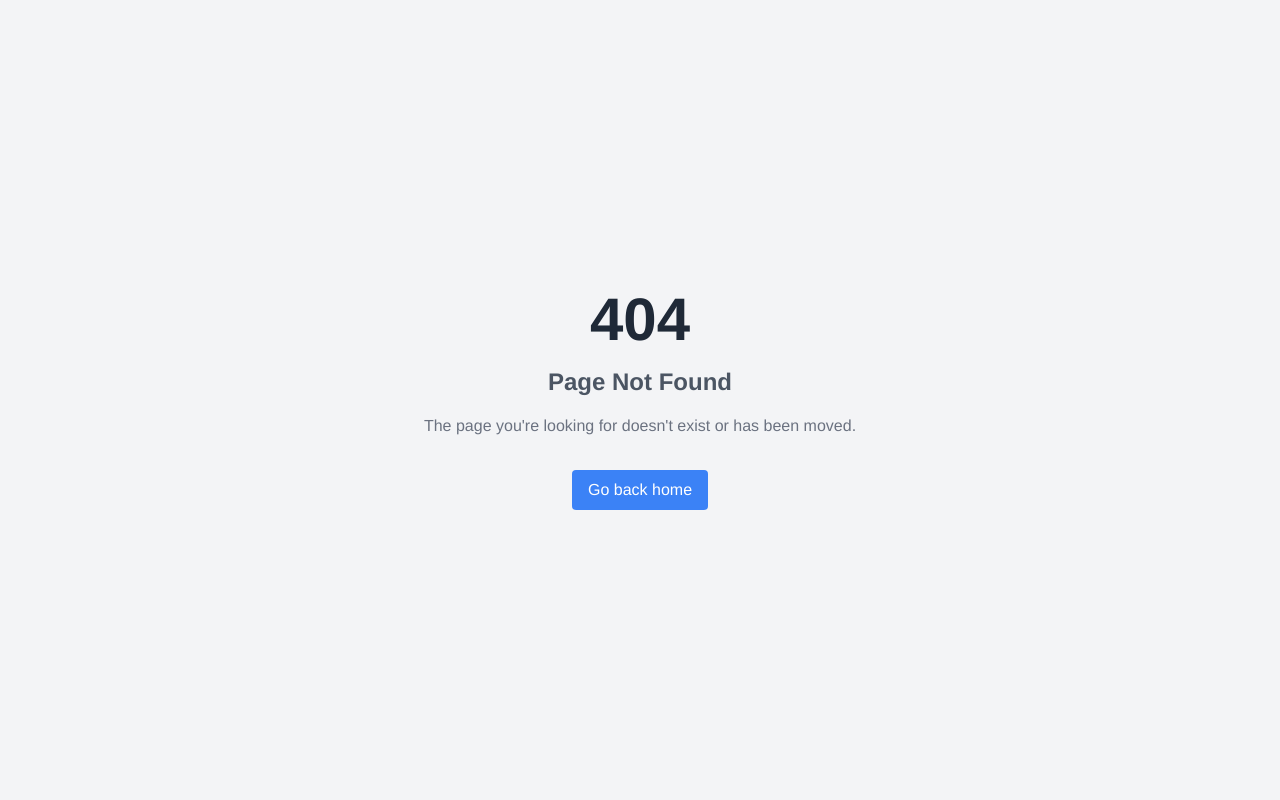
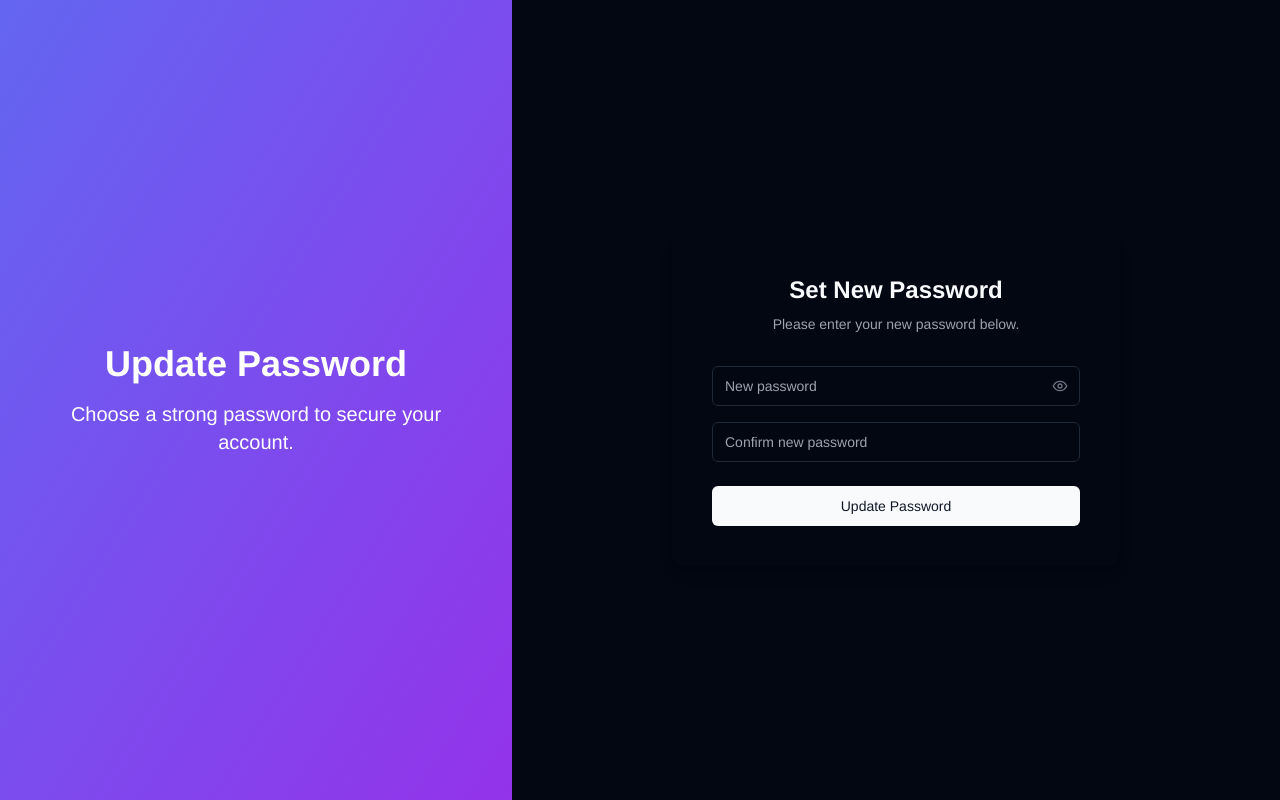
Before and after one commit to bilalmoten/rapidsitefinal, a Next.js app: page /update-password in a window 1280 px wide. Before the commit this address had no page. Built offline with nearby package versions, Linux system fonts and the light colour scheme.

Commit message:
forget and reset password implementation, checking working

```diff
--- /dev/null
+++ b/app/reset-password/page.tsx
@@ -0,0 +1,84 @@
+"use client";
+
+import { useState } from "react";
+import { Button } from "@/components/ui/button";
+import { Input } from "@/components/ui/input";
+import { createClient } from "@/utils/supabase/client";
+import { toast } from "sonner";
+import Link from "next/link";
+
+export default function ResetPasswordPage() {
+  const [email, setEmail] = useState("");
+  const [isLoading, setIsLoading] = useState(false);
+
+  const handleSubmit = async (e: React.FormEvent) => {
+    e.preventDefault();
+    setIsLoading(true);
+
+    try {
+      const supabase = createClient();
+      const { error } = await supabase.auth.resetPasswordForEmail(email, {
+        redirectTo: `${process.env.NEXT_PUBLIC_SITE_URL}/auth/callback?next=/update-password`,
+      });
+
+      if (error) throw error;
+
+      toast.success("Check your email for the password reset link");
+      setEmail("");
+    } catch (error) {
+      console.error("Error:", error);
+      toast.error("Failed to send reset password email");
+    } finally {
+      setIsLoading(false);
+    }
+  };
+
+  return (
+    <div className="flex min-h-screen">
+      <div className="w-2/5 bg-gradient-to-br from-indigo-500 to-purple-600 text-white flex flex-col justify-center items-center p-12">
+        <h1 className="text-4xl font-bold mb-4">Reset Password</h1>
+        <p className="text-xl text-center">
+          Don't worry! It happens to the best of us.
+        </p>
+      </div>
+
+      <div className="w-3/5 flex items-center justify-center bg-background">
+        <div className="w-full max-w-md space-y-8 p-10 bg-card rounded-xl shadow-lg">
+          <div className="text-center">
+            <h2 className="text-2xl font-bold">Forgot your password?</h2>
+            <p className="mt-2 text-sm text-muted-foreground">
+              Enter your email address below and we'll send you a link to reset
+              your password.
+            </p>
+          </div>
+
+          <form onSubmit={handleSubmit} className="mt-8 space-y-6">
+            <div>
+              <Input
+                type="email"
+                placeholder="Enter your email"
+                value={email}
+                onChange={(e) => setEmail(e.target.value)}
+                required
+                className="w-full"
+              />
+            </div>
+
+            <Button type="submit" className="w-full" disabled={isLoading}>
+              {isLoading ? "Sending..." : "Send Reset Link"}
+            </Button>
+
+            <div className="text-center">
+              <Link
+                href="/login"
+                className="text-sm text-indigo-600 hover:text-indigo-500"
+              >
+                Back to login
+              </Link>
+            </div>
+          </form>
+        </div>
+      </div>
+    </div>
+  );
+}
--- /dev/null
+++ b/app/update-password/page.tsx
@@ -0,0 +1,111 @@
+"use client";
+
+import { useState } from "react";
+import { Button } from "@/components/ui/button";
+import { Input } from "@/components/ui/input";
+import { createClient } from "@/utils/supabase/client";
+import { toast } from "sonner";
+import { useRouter } from "next/navigation";
+import { Eye, EyeOff } from "lucide-react";
+
+export default function UpdatePasswordPage() {
+  const [password, setPassword] = useState("");
+  const [confirmPassword, setConfirmPassword] = useState("");
+  const [isLoading, setIsLoading] = useState(false);
+  const [showPassword, setShowPassword] = useState(false);
+  const router = useRouter();
+
+  const handleSubmit = async (e: React.FormEvent) => {
+    e.preventDefault();
+
+    if (password !== confirmPassword) {
+      toast.error("Passwords do not match");
+      return;
+    }
+
+    if (password.length < 6) {
+      toast.error("Password must be at least 6 characters long");
+      return;
+    }
+
+    setIsLoading(true);
+
+    try {
+      const supabase = createClient();
+      const { error } = await supabase.auth.updateUser({
+        password: password,
+      });
+
+      if (error) throw error;
+
+      toast.success("Password updated successfully");
+      router.push("/login");
+    } catch (error) {
+      console.error("Error:", error);
+      toast.error("Failed to update password");
+    } finally {
+      setIsLoading(false);
+    }
+  };
+
+  return (
+    <div className="flex min-h-screen">
+      <div className="w-2/5 bg-gradient-to-br from-indigo-500 to-purple-600 text-white flex flex-col justify-center items-center p-12">
+        <h1 className="text-4xl font-bold mb-4">Update Password</h1>
+        <p className="text-xl text-center">
+          Choose a strong password to secure your account.
+        </p>
+      </div>
+
+      <div className="w-3/5 flex items-center justify-center bg-background">
+        <div className="w-full max-w-md space-y-8 p-10 bg-card rounded-xl shadow-lg">
+          <div className="text-center">
+            <h2 className="text-2xl font-bold">Set New Password</h2>
+            <p className="mt-2 text-sm text-muted-foreground">
+              Please enter your new password below.
+            </p>
+          </div>
+
+          <form onSubmit={handleSubmit} className="mt-8 space-y-6">
+            <div className="space-y-4">
+              <div className="relative">
+                <Input
+                  type={showPassword ? "text" : "password"}
+                  placeholder="New password"
+                  value={password}
+                  onChange={(e) => setPassword(e.target.value)}
+                  required
+                  className="w-full pr-10"
+                />
+                <button
+                  type="button"
+                  onClick={() => setShowPassword(!showPassword)}
+                  className="absolute right-3 top-1/2 transform -translate-y-1/2"
+                >
+                  {showPassword ? (
+                    <EyeOff className="h-4 w-4 text-gray-500" />
+                  ) : (
+                    <Eye className="h-4 w-4 text-gray-500" />
+                  )}
+                </button>
+              </div>
+
+              <Input
+                type="password"
+                placeholder="Confirm new password"
+                value={confirmPassword}
+                onChange={(e) => setConfirmPassword(e.target.value)}
+                required
+                className="w-full"
+              />
+            </div>
+
+            <Button type="submit" className="w-full" disabled={isLoading}>
+              {isLoading ? "Updating..." : "Update Password"}
+            </Button>
+          </form>
+        </div>
+      </div>
+    </div>
+  );
+}
```
